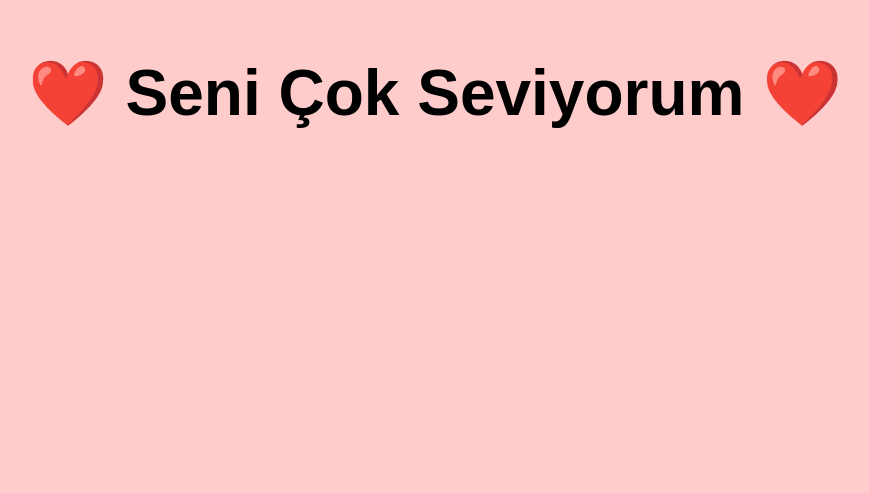
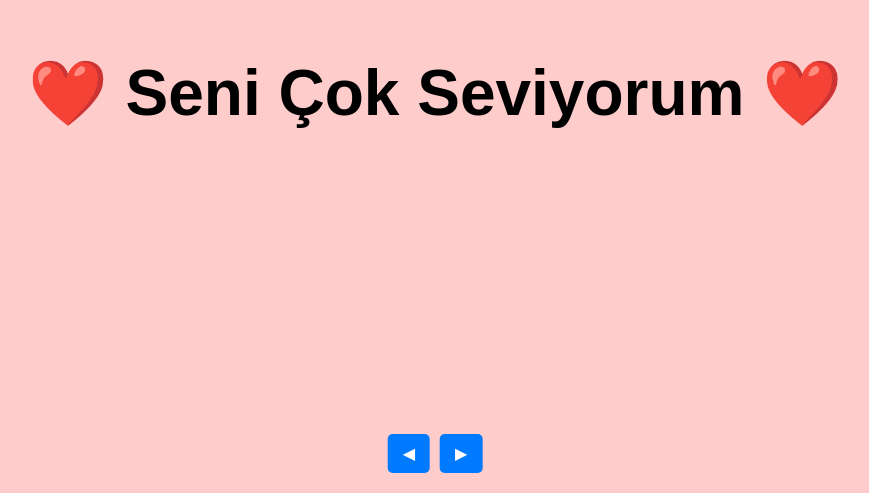
Before and after one commit to esmayacooookasigim/iyikidogdun, a plain HTML site: page index.html in a window 1280 px wide. Shown: the part 307-800 px from the top of the page, without its empty margins (205-1074 px from the left). Drawn offline with Linux system fonts and the light colour scheme.

Commit message:
index.html

```diff
--- a/index.html
+++ b/index.html
@@ -10,13 +10,16 @@
     <div class="container">
         <div class="section section1">
             <h1>❤️ Seni Çok Seviyorum ❤️</h1>
-
         </div>
         <div class="section section2">
             <h1>İYİ Kİ DOĞDUN İYİ Kİ"M"</h1>
             <a href="https://www.youtube.com/watch?v=V9di7j8bp1w" target="_blank">YouTube Videosunu İzle</a>
         </div>
     </div>
+    <div class="navigation">
+        <button id="prev">◀</button>
+        <button id="next">▶</button>
+    </div>
     <script src="script.js"></script>
 </body>
 </html>
```
